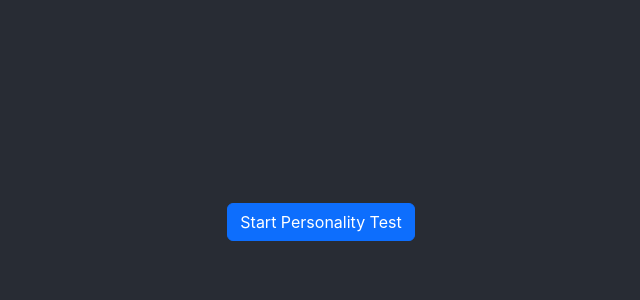
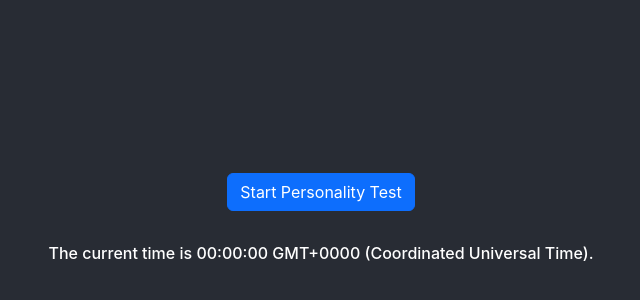
Before and after one commit to gbulicanu/personality-test, a React (Create React App) app: page / in a window 1280 px wide. Shown: the part 178-478 px from the top of the page, without its empty margins (319-959 px from the left). Built offline with nearby package versions, Linux system fonts and the light colour scheme; no server answers.

Commit message:
Use flask api from react app

```diff
--- a/package.json
+++ b/package.json
@@ -46,5 +46,5 @@
     "@testing-library/react": "^16.0.0",
     "@testing-library/user-event": "^14.5.2"
   },
-  "proxy": "http://localhost:5000"
+  "proxy": "http://127.0.0.1:5000"
 }
--- a/src/App.tsx
+++ b/src/App.tsx
@@ -1,12 +1,23 @@
+import { useEffect, useState } from 'react';
 import './App.scss';
 
 function App() {
+  const [currentTime, setCurrentTime] = useState(0);
+
+  useEffect(() => {
+    fetch('/time').then(res => res.json()).then(data => {
+      setCurrentTime(data.time);
+    });
+  }, []);
+
   return (
     <div className="App">
       <header className="App-header">
-        <button className='btn btn-primary'>
+        <button type='button' className='btn btn-primary'>
           Start Personality Test
         </button>
+        <hr />
+        <p className='h6'>The current time is {new Date(currentTime*1000).toTimeString()}.</p>
       </header>
     </div>
   );
```
